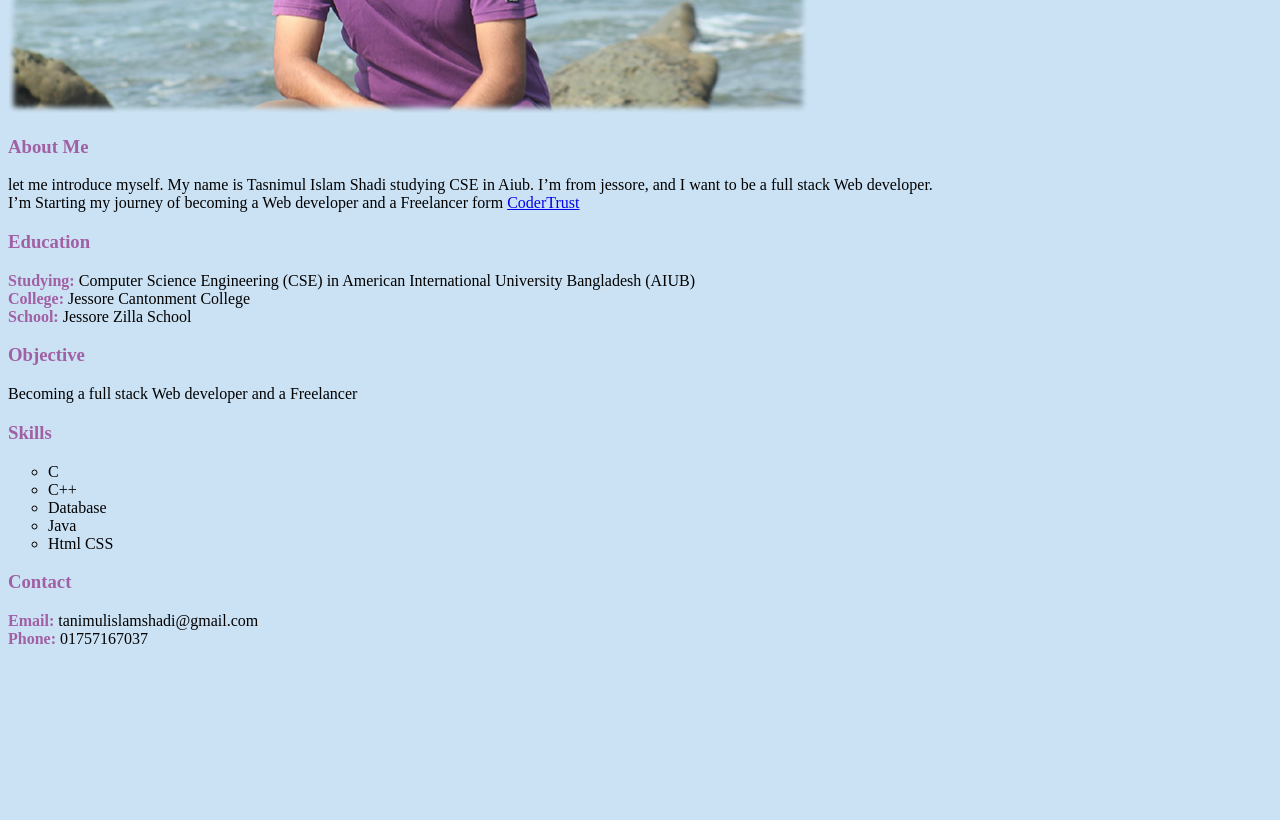
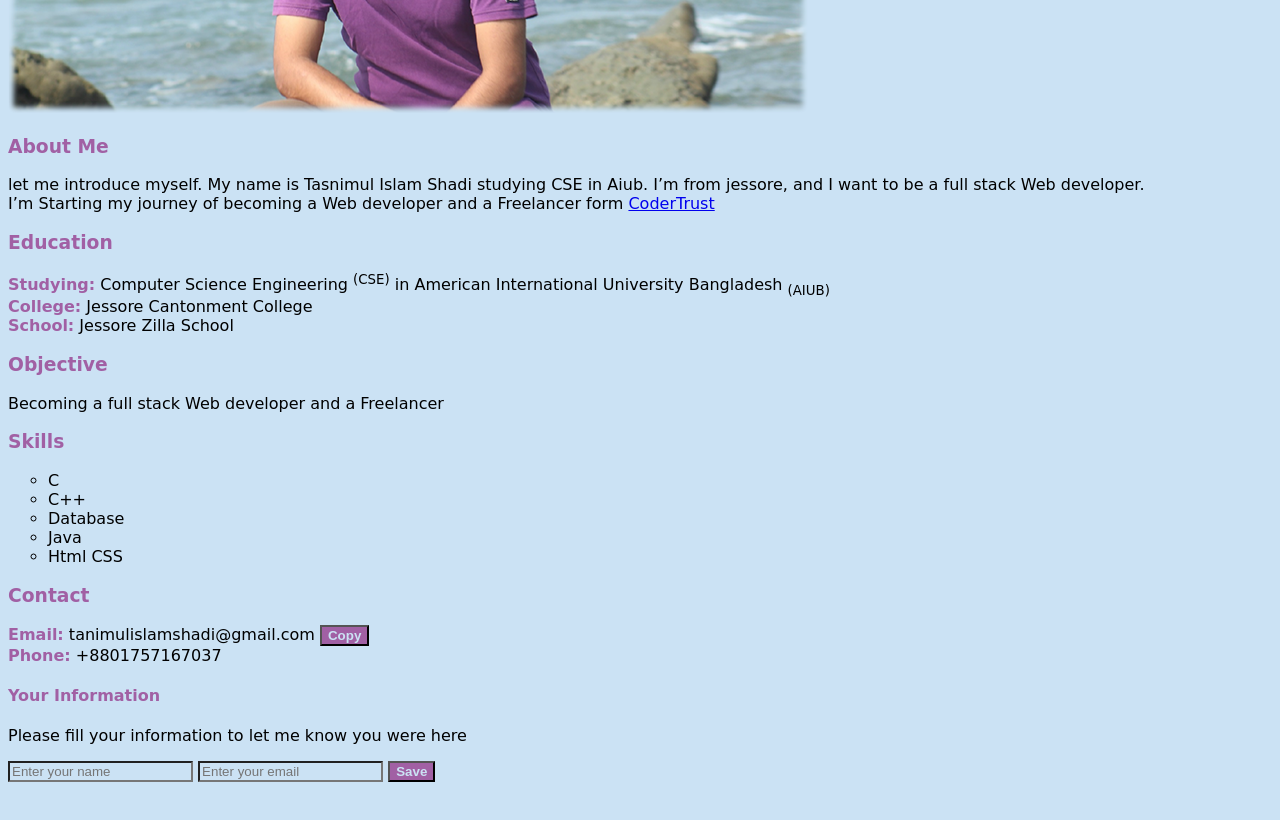
Before and after one commit to tasnimulshadi/ct-firstclass, a plain HTML site: page index.html in a window 1280 px wide. Shown: the part 460-1280 px from the top of the page. Before the commit the page ends 1124 px from the top, so only its background shows below. Drawn offline with Linux system fonts and the light colour scheme.

Commit message:
Add files via upload

```diff
--- a/index.html
+++ b/index.html
@@ -5,6 +5,7 @@
 	<style type="text/css">
 		body{
 			background-color:#CBE2F4;
+			font-family:cursive;
 		}
 		.h{
 			color:#A160A4;
@@ -14,6 +15,16 @@
 		}
 		#name{
 			color:#A160A4;
+			font-family:arial;
+		}
+		.i{
+			background-color:#CBE2F4;
+			color:#A160A4;
+		}
+		.is{
+			background-color:#A160A4;
+			color:#CBE2F4;
+			font-weight:bold;
 		}
 	</style>
 </head>
@@ -21,13 +32,13 @@
 	<h1 id="name">Tasnimul Islam Shadi</h1>
 	<img src="img.png" alt="Image Of Tasnimul Islam Shadi">
 
-	<h3 class="h">About Me</h3 class="h">
+	<h3 class="h">About Me</h3>
 	<p>let me introduce myself. My name is Tasnimul Islam Shadi studying CSE in Aiub. I’m from jessore, and I want to be a full stack Web developer. <br>I’m Starting my journey of becoming a Web developer and a Freelancer form <a href="https://coderstrustbd.com/">CoderTrust</a></p>
-	<h3 class="h">Education</h3 class="h">
-	<p><b>Studying:</b> Computer Science Engineering (CSE) in American International University Bangladesh (AIUB)<br><b>College:</b> Jessore Cantonment College <br><b>School:</b> Jessore Zilla School</p>
-	<h3 class="h">Objective</h3 class="h">
+	<h3 class="h">Education</h3>
+	<p><b>Studying:</b> Computer Science Engineering <sup>(CSE)</sup> in American International University Bangladesh <sub>(AIUB)</sub><br><b>College:</b> Jessore Cantonment College <br><b>School:</b> Jessore Zilla School</p>
+	<h3 class="h">Objective</h3>
 	<p>Becoming a full stack Web developer and a Freelancer</p>
-	<h3 class="h">Skills</h3 class="h">
+	<h3 class="h">Skills</h3>
 	<ul type="circle">
 		<li>C</li>
 		<li>C++</li>
@@ -35,7 +46,18 @@
 		<li>Java</li>
 		<li>Html CSS</li>
 	</ul>
-	<h3 class="h">Contact</h3 class="h">
-	<p><b>Email:</b> tanimulislamshadi@gmail.com <br><b>Phone:</b> 01757167037</p>
+	<h3 class="h">Contact</h3>
+	<p><b>Email:</b> tanimulislamshadi@gmail.com <button class="is" type="button">Copy</button><br>
+	<b>Phone:</b> +8801757167037</p>
+	<h4 class="i" >Your Information</h4>
+	<p>Please fill your information to let me know you were here</p>
+	<form>
+		<input class="i" type="text" name="" placeholder="Enter your name">
+		<input class="i" type="Email" name="" placeholder="Enter your email">
+		<input class="is" type="submit" name="" value="Save">
+	</form>
+	<br>
+	<br>
+
 </body>
 </html>
```
